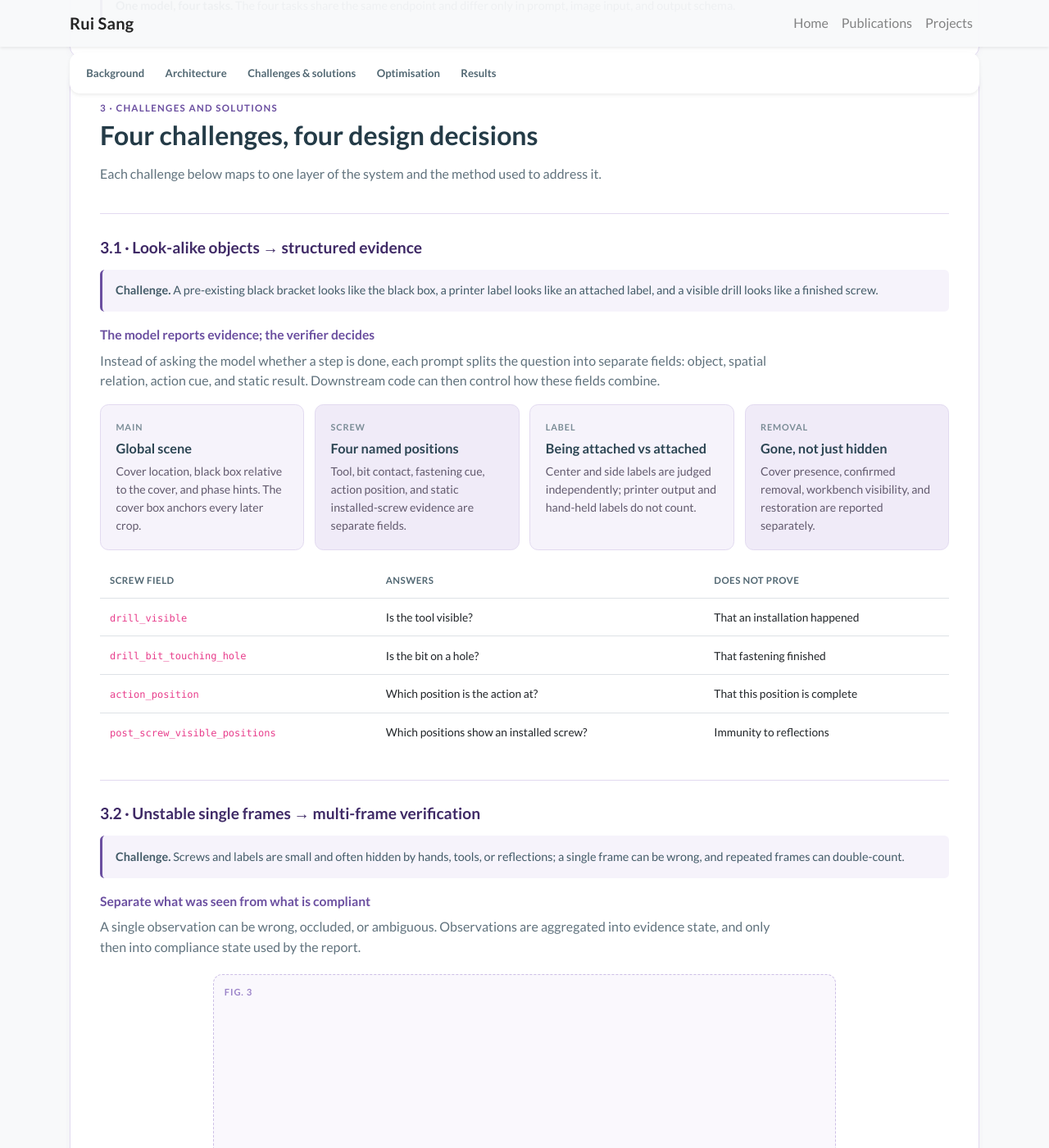
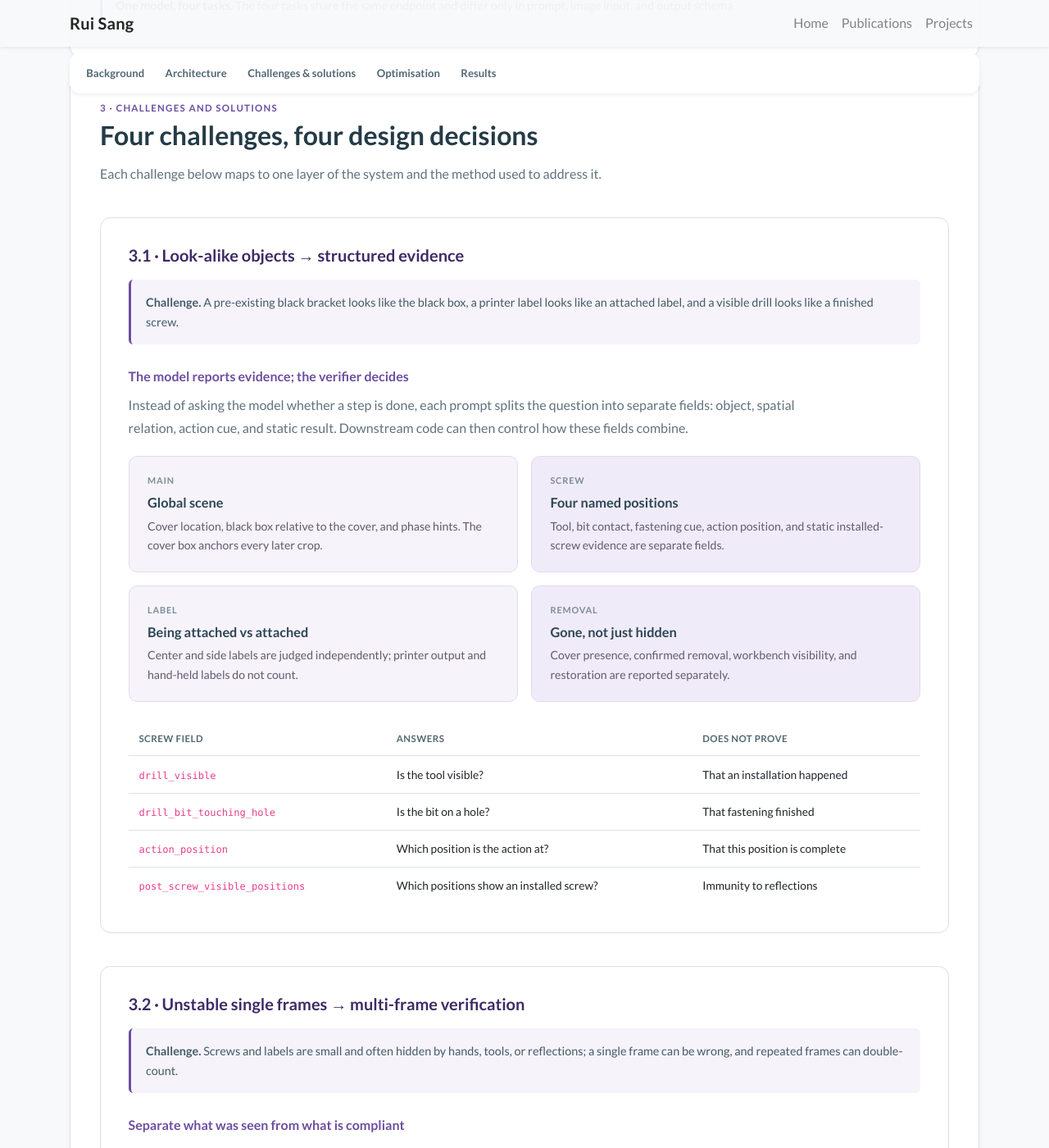
Before and after one commit to richael-sang/richael-sang.github.io, a Jekyll site: the page built from _projects/bosch-sop.md, in a window 1280 px wide and 1400 px high, scrolled down 2662 px. Shown: the whole window at 82% size. Built offline with Jekyll 4.4.1, drawn with Linux system fonts in a browser that asks for light colours; nearby versions of some CDN libraries; a style sheet for code colours, icons or effects is not loaded.

Commit message:
Loosen the spacing of the Bosch challenges section.
Co-authored-by: Cursor <cursoragent@cursor.com>

```diff
--- a/assets/css/project-page.css
+++ b/assets/css/project-page.css
@@ -1134,26 +1134,76 @@ html[data-sceneguard-lang="zh"] .comparison-label {
 
 .challenge-block {
     scroll-margin-top: 125px;
-    margin-top: 2.2rem;
-    padding-top: 1.8rem;
-    border-top: 1px solid var(--sg-line);
+    margin-top: 2.5rem;
+    padding: 2rem 2.1rem 2.2rem;
+    border: 1px solid var(--sg-line);
+    border-radius: 0.8rem;
+    background: #fff;
 }
 
 .challenge-block:first-of-type {
-    margin-top: 1.4rem;
+    margin-top: 1.6rem;
 }
 
 .project-section h3.challenge-title {
     margin-bottom: 0;
     color: var(--sg-navy);
-    font-size: 1.2rem;
+    font-size: 1.25rem;
+    line-height: 1.35;
+}
+
+.challenge-block .evidence-note {
+    margin-top: 1rem !important;
+    padding: 1rem 1.15rem;
+    line-height: 1.65;
 }
 
 .project-section h4.solution-title {
-    margin: 1.2rem 0 0.6rem;
+    margin: 1.8rem 0 0.7rem;
     color: var(--sg-teal);
-    font-size: 0.98rem;
-    font-weight: 700;
+    font-size: 1rem;
+    font-weight: 700;
+}
+
+.challenge-block .section-intro {
+    margin-bottom: 1.3rem;
+    line-height: 1.75;
+}
+
+.challenge-block .overview-grid,
+.challenge-block .overview-grid.overview-grid-3 {
+    grid-template-columns: repeat(2, minmax(0, 1fr));
+    gap: 1rem;
+}
+
+.challenge-block .overview-card {
+    padding: 1.3rem 1.4rem;
+}
+
+.challenge-block .overview-card p {
+    line-height: 1.65;
+}
+
+.challenge-block .table-responsive,
+.challenge-block .technical-figure,
+.challenge-block .walkthrough,
+.challenge-block .tradeoff-callout,
+.challenge-block .layer-list {
+    margin-top: 1.6rem !important;
+}
+
+.challenge-block .walkthrough li {
+    padding-bottom: 1.25rem;
+    line-height: 1.65;
+}
+
+.challenge-block .technical-table td,
+.challenge-block .technical-table th {
+    padding: 0.7rem 0.8rem;
+}
+
+.challenge-block > h3:not(.challenge-title) {
+    margin-top: 2rem !important;
 }
 
 .figure-slot {
@@ -1431,8 +1481,14 @@ html[data-sceneguard-lang="zh"] .comparison-label {
 
     .stage-strip,
     .overview-grid.overview-grid-2,
-    .overview-grid.overview-grid-3 {
+    .overview-grid.overview-grid-3,
+    .challenge-block .overview-grid,
+    .challenge-block .overview-grid.overview-grid-3 {
         grid-template-columns: 1fr;
+    }
+
+    .challenge-block {
+        padding: 1.3rem 1.1rem 1.4rem;
     }
 
     .project-actions .btn {
```
